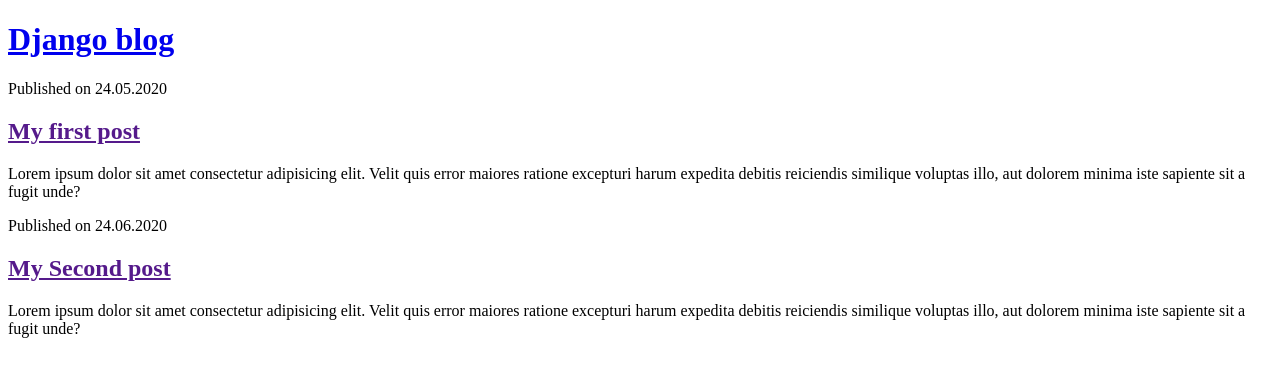
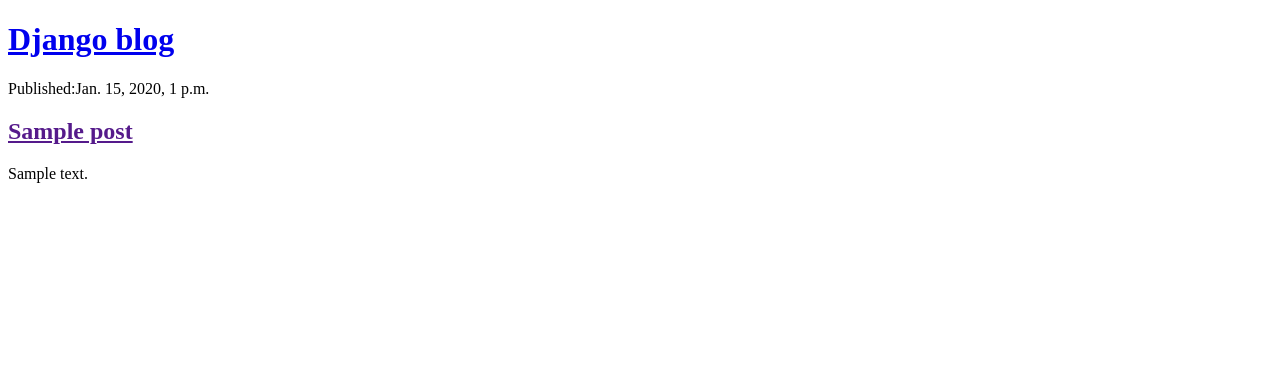
Before and after one commit to scovia-achan/django-blog, a Django app: page / in a window 1280 px wide. Shown: the top 377 px of the page. Run offline with Django 3.2, Linux system fonts and the light colour scheme; tables that the repository leaves empty hold one stand-in row (values such as "Sample post").

Commit message:
Modified templates to display posts from database.

```diff
--- a/blog/templates/blog/post_list.html
+++ b/blog/templates/blog/post_list.html
@@ -10,16 +10,13 @@
         <h1><a href=".">Django blog</a></h1>
     </div>
 
-    <div>
-        <p>Published on 24.05.2020</p>
-        <h2><a href = "">My first post</a></h2>
-        <p>Lorem ipsum dolor sit amet consectetur adipisicing elit. Velit quis error maiores ratione excepturi harum expedita debitis reiciendis similique voluptas illo, aut dolorem minima iste sapiente sit a fugit unde?</p>
-    </div>
+    {%for post in posts%}
+        <div>
+            <p>Published:{{post.published_date}}</p>
+            <h2><a href="">{{post.title}}</a></h2>
+            <p>{{post.text|linebreaksbr}}</p>
+        </div>
 
-    <div>
-        <p>Published on 24.06.2020</p>
-        <h2><a href = "">My Second post</a></h2>
-        <p>Lorem ipsum dolor sit amet consectetur adipisicing elit. Velit quis error maiores ratione excepturi harum expedita debitis reiciendis similique voluptas illo, aut dolorem minima iste sapiente sit a fugit unde?</p>
-    </div>
+    {%endfor%}
 </body>
 </html>
--- a/blog/views.py
+++ b/blog/views.py
@@ -1,6 +1,9 @@
 from django.shortcuts import render
+from django.utils import timezone
+from .models import Post
 
 # Create your views here.
 
 def post_list(request):
-    return render(request, 'blog/post_list.html', {})
+    posts = Post.objects.filter(published_date__lte = timezone.now()).order_by('published_date')
+    return render(request, 'blog/post_list.html', {'posts': posts})
```
